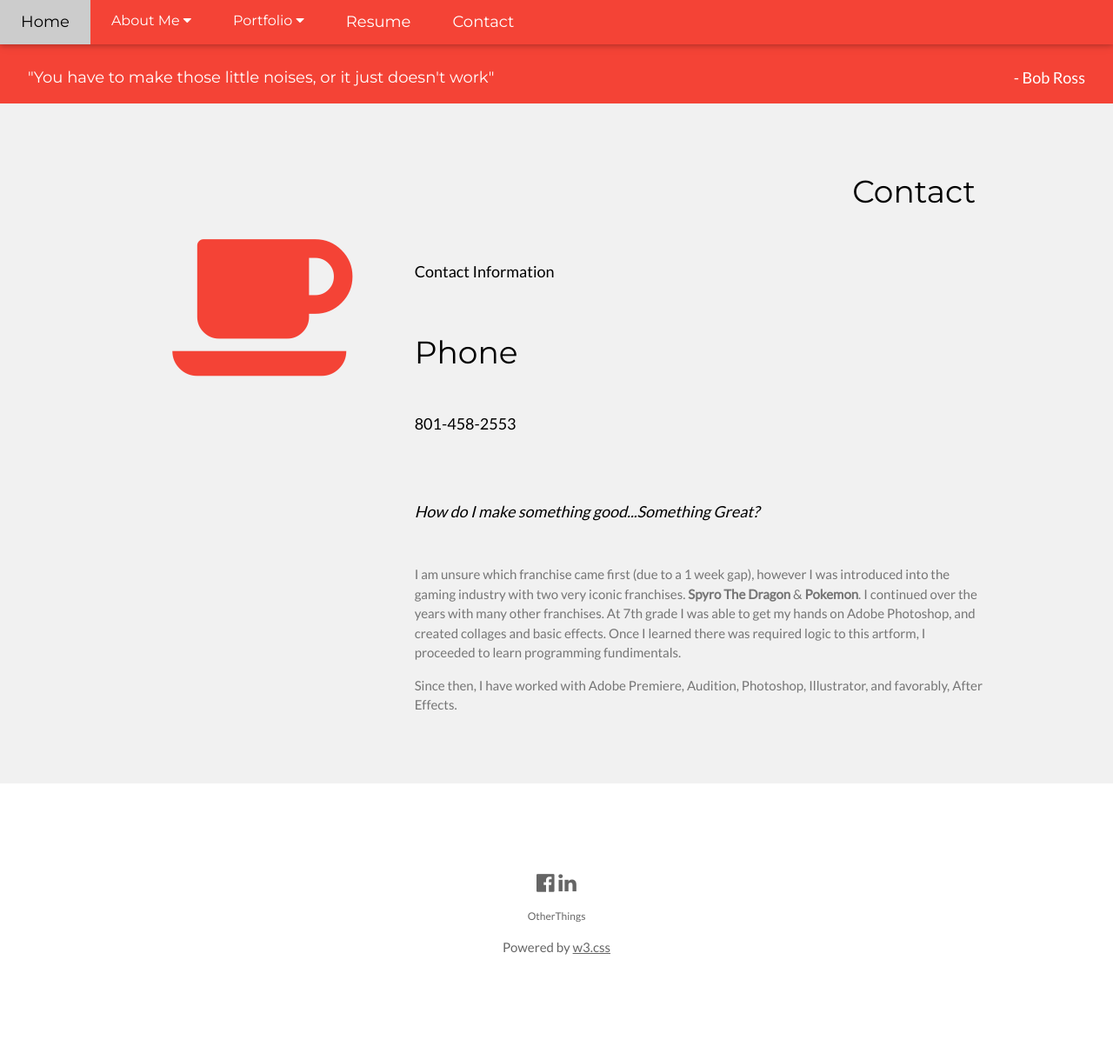
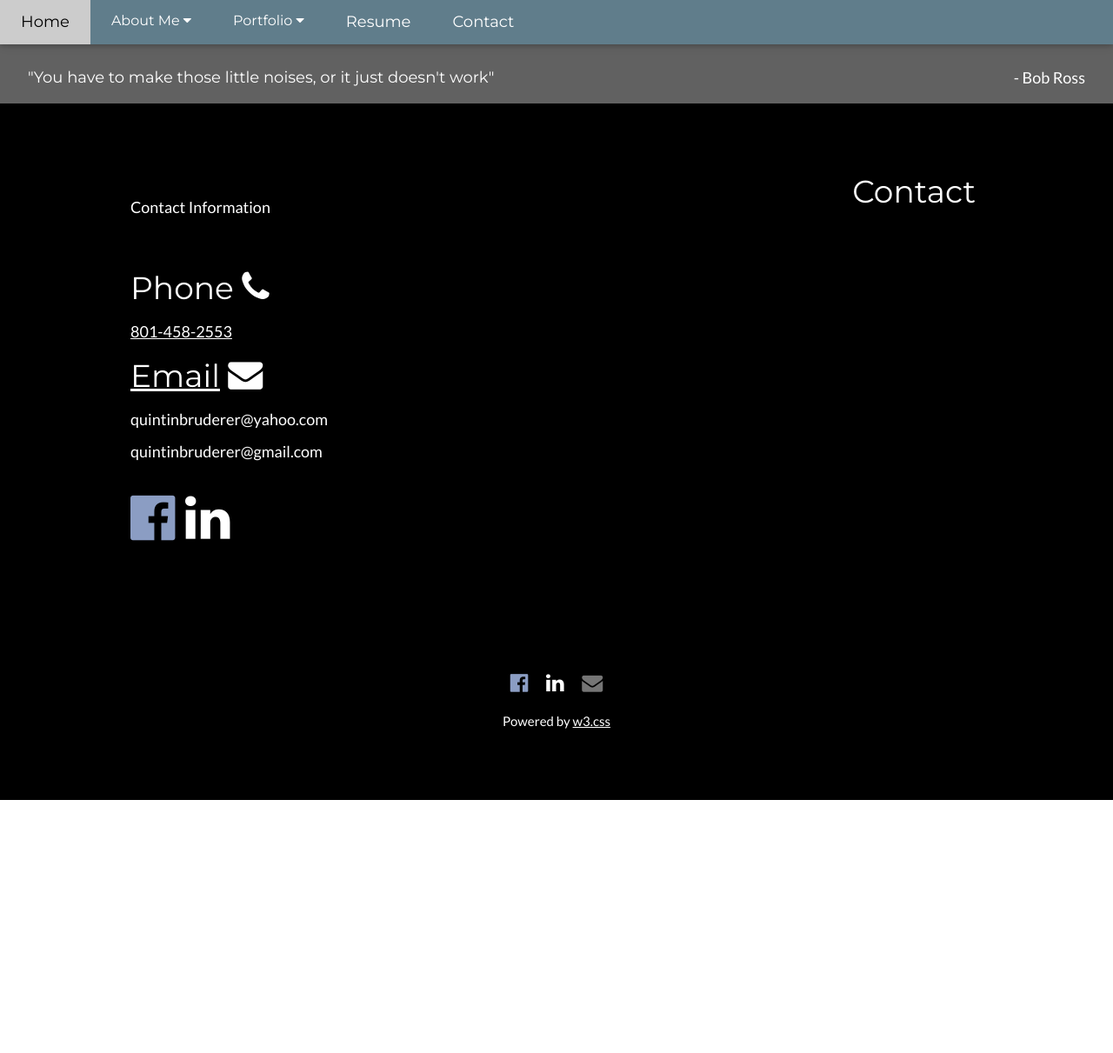
Before and after one commit to quintinbruderer/PortfolioWebsite, a plain HTML site: page pages/contact.html in a window 1280 px wide. Shown: the whole page at 87% size. After the commit the page ends 920 px from the top, so only its background shows below. Drawn offline with Linux system fonts and the light colour scheme.

Commit message:
Stylized Website. Only needs images and resumes

```diff
--- a/pages/contact.html
+++ b/pages/contact.html
@@ -1,6 +1,6 @@
 <!DOCTYPE html>
 <html>
-<title>W3.CSS Template</title>
+<title>Quinn Bruderer Contact</title>
 <meta charset="UTF-8">
 <meta name="viewport" content="width=device-width, initial-scale=1">
 <link rel="stylesheet" href="https://fonts.googleapis.com/css?family=Lato">
@@ -18,13 +18,13 @@ body,h1,h2,h3,h4,h5,h6 {font-family: "Lato", sans-serif}
 
 <!-- Navbar -->
 <div class="w3-top">
-  <div class="w3-bar w3-red w3-card w3-left-align w3-large">
-    <a class="w3-bar-item w3-button w3-hide-medium w3-hide-large w3-right w3-padding-large w3-hover-white w3-large w3-red" href="javascript:void(0);" onclick="smallMenu()" title="Toggle Navigation Menu"><i class="fa fa-bars"></i></a>
+  <div class="w3-bar w3-blue-grey w3-card w3-left-align w3-large">
+    <a class="w3-bar-item w3-button w3-hide-medium w3-hide-large w3-right w3-padding-large w3-hover-indigo w3-large" href="javascript:void(0);" onclick="smallMenu()" title="Toggle Navigation Menu"><i class="fa fa-bars"></i></a>
 
     <a href="../index.html" class="w3-bar-item w3-button w3-padding-large w3-white">Home</a>
 
     <div class="dropdown">
-      <button class="w3-bar-item w3-button w3-hide-small w3-padding-large w3-hover-white dropbtn"
+      <button class="w3-bar-item w3-button w3-hide-small w3-padding-large w3-hover-indigo dropbtn"
       type="button" onclick="dropDownFunction('AboutDropdown')">About Me <i class="fa fa-caret-down"></i>
       </button>
       <div class="dropdown-content" id="AboutDropdown">
@@ -34,7 +34,7 @@ body,h1,h2,h3,h4,h5,h6 {font-family: "Lato", sans-serif}
     </div>
 
     <div class="dropdown">
-      <button class="w3-bar-item w3-button w3-hide-small w3-padding-large w3-hover-white dropbtn"
+      <button class="w3-bar-item w3-button w3-hide-small w3-padding-large w3-hover-indigo dropbtn"
       type="button" onclick="dropDownFunction('PortfolioDropDown')">Portfolio
       <i class="fa fa-caret-down"></i>
       </button>
@@ -47,8 +47,8 @@ body,h1,h2,h3,h4,h5,h6 {font-family: "Lato", sans-serif}
       </div>
     </div>
 
-    <a href="./resume.html" class="w3-bar-item w3-button w3-hide-small w3-padding-large w3-hover-white">Resume</a>
-    <a href="./contact.html" class="w3-bar-item w3-button w3-hide-small w3-padding-large w3-hover-white">Contact</a>
+    <a href="./resume.html" class="w3-bar-item w3-button w3-hide-small w3-padding-large w3-hover-indigo">Resume</a>
+    <a href="./contact.html" class="w3-bar-item w3-button w3-hide-small w3-padding-large w3-hover-indigo">Contact</a>
   </div>
 
   <!-- Navbar on small screens-->
@@ -63,41 +63,38 @@ body,h1,h2,h3,h4,h5,h6 {font-family: "Lato", sans-serif}
 
 
 <!-- Header -->
-<header class="w3-container w3-red" style="padding-top:60px">
+<header class="w3-container w3-dark-grey" style="padding-top:60px">
   <h1 class="w3-margin w3-large w3-left">"You have to make those little noises, or it just doesn't work"</h1>
   <h3 class="w3-margin w3-large w3-right"> - Bob Ross </h3>
 </header>
 
 <!-- Grid -->
-<div class="w3-row-padding w3-light-grey w3-padding-64 w3-container">
+<div class="w3-row-padding w3-black w3-padding-64 w3-container">
   <div class="w3-content">
     <h1 class="w3-right w3-row-padding">Contact</h1>
-    <div class="w3-third w3-center">
-      <i class="fa fa-coffee w3-padding-64 w3-text-red w3-margin-right"></i>
+    <div class="w3-twothird">
+      <h5 class="w3-padding-32">Contact Information</h5>
     </div>
     <div class="w3-twothird">
-      <h5 class="w3-padding-32">Contact Information</h5>
-
-    </div>
-    <div class="w3-twothird">
-      <h1>Phone</h1>
-      <h5 class="w3-padding-32">801-458-2553</h5>
-      <h5 class="w3-padding-32"> <em>How do I make something good...Something Great?</em> </h5>
-
-      <p class="w3-text-grey"> I am unsure which franchise came first (due to a 1 week gap), however I was introduced into the gaming industry with two very iconic franchises. <b>Spyro The Dragon</b> & <b>Pokemon</b>. I continued over the years with many other franchises. At 7th grade I was able to get my hands on Adobe Photoshop, and created collages and basic effects. Once I learned there was required logic to this artform, I proceeded to learn programming fundimentals. </p>
-      <p class="w3-text-grey"> Since then, I have worked with Adobe Premiere, Audition, Photoshop, Illustrator, and favorably, After Effects. </p>
+      <h1>Phone <i class="fa fa-phone w3-margin-right" style="font-size:40px"></i></h1>
+      <h5><a href="tel:8014582553">801-458-2553</a></h5>
+      <div>
+        <h1> <a href="mailto:quintinbruderer@yahoo.com">Email</a> <i class="fa fa-envelope w3-margin-right" style="font-size:40px"></i></h1>
+        <h5>quintinbruderer@yahoo.com</h5>
+        <h5>quintinbruderer@gmail.com</h5>
+      </div>
+      <div style="font-size:60px" class= "w3-margin-top">
+        <a href="https://www.facebook.com/profile.php?id=100009530984630"><i class="fa fa-facebook-official w3-left-align" style="color:#8b9dc3"></i></a>
+        <a href="https://www.linkedin.com/in/quinn-bruderer/"><i class="fa fa-linkedin w3-right-align"></i></a>
+      </div>
     </div>
   </div>
 </div>
-
-<div class="w3-container">
-
-</div>
-<footer class="w3-container w3-padding-64 w3-center w3-opacity">
-  <div class="w3-xlarge w3-padding-32">
-    <i class="fa fa-facebook-official w3-hover-opacity"></i>
-    <i class="fa fa-linkedin w3-hover-opacity"></i>
-    <p class="w3-small"> OtherThings</p>
+<footer class="w3-container w3-padding-64 w3-center w3-black">
+  <div class="w3-xlarge">
+    <a href="https://www.facebook.com/profile.php?id=100009530984630"><i class="fa fa-facebook-official w3-hover-opacity w3-padding-small" style="color:#8b9dc3"></i></a>
+    <a href="https://www.linkedin.com/in/quinn-bruderer/"><i class="fa fa-linkedin w3-hover-opacity w3-padding-small "></i></a>
+    <a href="mailto:quintinbruderer@yahoo.com"><i class="fa fa-envelope w3-hover-opacity w3-text-gray w3-padding-small"></i></a>
     <p class="w3-medium">Powered by <a href="https://www.w3schools.com/w3css/default.asp" target="_blank">w3.css</a></p>
  </div>
 </footer>
```
Also changed, not shown: index.html (+14 -14 lines), pages/about.html (+14 -17 lines), pages/portfolio.html (+18 -22 lines), pages/resume.html (+9 -12 lines).
